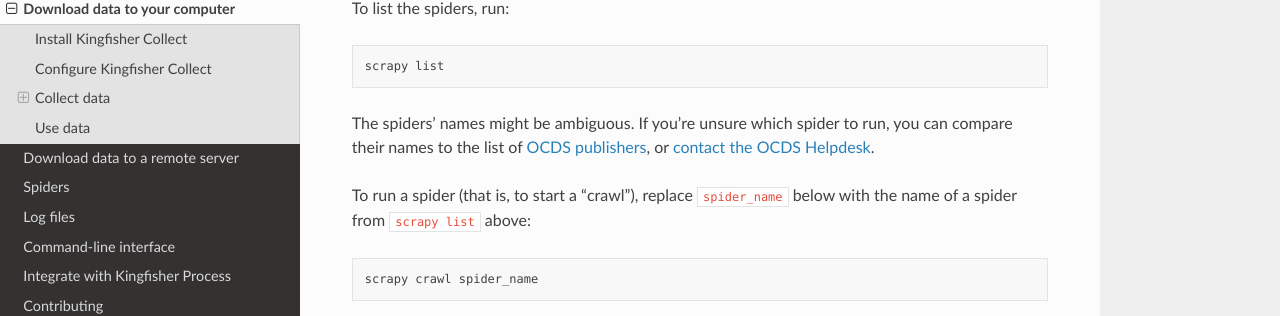
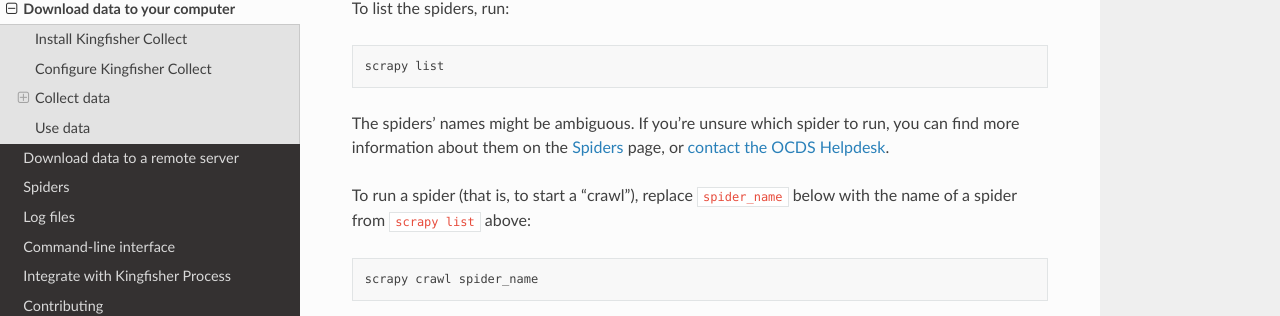
Before and after one commit to open-contracting/kingfisher-collect, a Sphinx documentation site: the page built from docs/local.rst, in a window 1280 px wide and 900 px high, scrolled down 916 px. Shown: the part 144-460 px from the top of the window. Built offline with Sphinx 7.4.7 and the Read the Docs theme 2.0.0, drawn with Linux system fonts in a browser that asks for light colours.

Commit message:
docs: refer to the Spider page when possible
Signed-off-by: Yohanna Lisnichuk <yohanitalisnichuk@gmail.com>

```diff
--- a/docs/local.rst
+++ b/docs/local.rst
@@ -50,7 +50,7 @@
 
     scrapy list
 
-The spiders' names might be ambiguous. If you're unsure which spider to run, you can compare their names to the list of `OCDS publishers <https://www.open-contracting.org/worldwide/#/table>`__, or `contact the OCDS Helpdesk <data@open-contracting.org>`__.
+The spiders' names might be ambiguous. If you're unsure which spider to run, you can find more information about them on the :doc:`spiders` page, or `contact the OCDS Helpdesk <data@open-contracting.org>`__.
 
 To run a spider (that is, to start a "crawl"), replace ``spider_name`` below with the name of a spider from ``scrapy list`` above:
 
--- a/docs/scrapyd.rst
+++ b/docs/scrapyd.rst
@@ -91,7 +91,7 @@
 
    curl 'http://localhost:6800/listspiders.json?project=kingfisher' | python -m json.tool
 
-The spiders' names might be ambiguous. If you're unsure which spider to run, you can compare their names to the list of `OCDS publishers <https://www.open-contracting.org/worldwide/#/table>`__, or `contact the OCDS Helpdesk <data@open-contracting.org>`__.
+The spiders' names might be ambiguous. If you're unsure which spider to run, you can find more information about them on the :doc:`spiders` page, or `contact the OCDS Helpdesk <data@open-contracting.org>`__.
 
 To run a spider (that is, to schedule a "crawl"), use `Scrapyd's schedule.json API endpoint <https://scrapyd.readthedocs.io/en/stable/api.html#schedule-json>`__:
 
```
